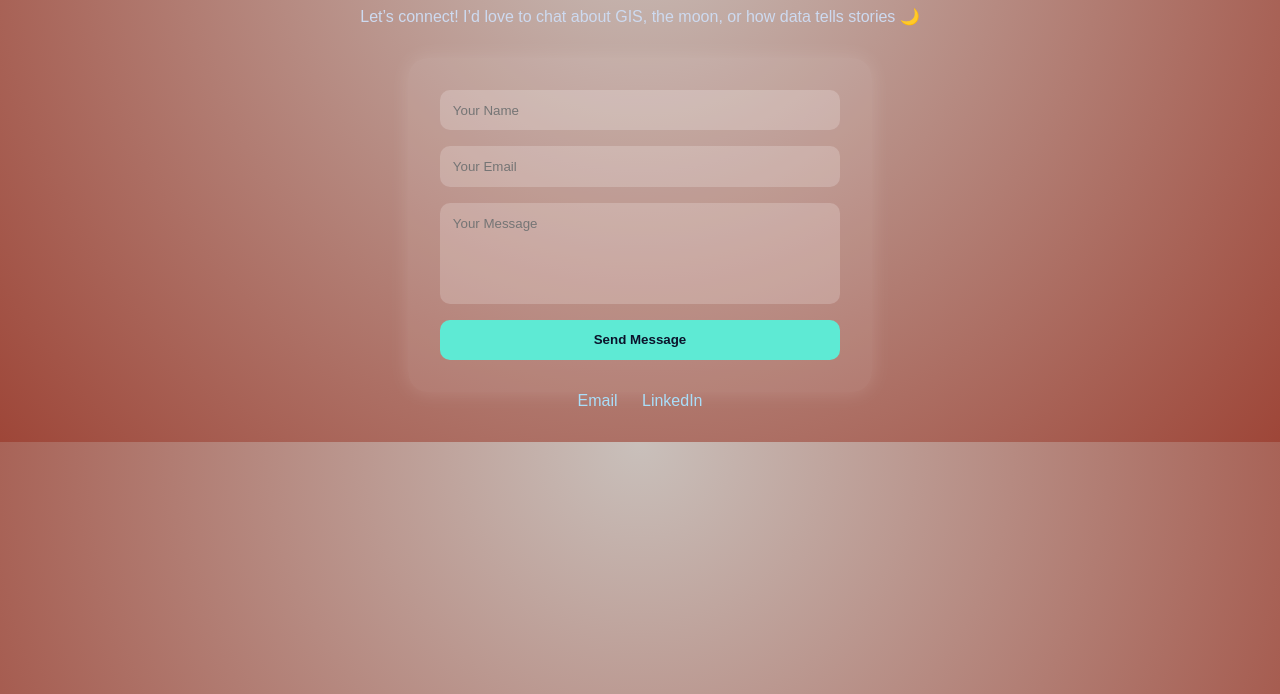
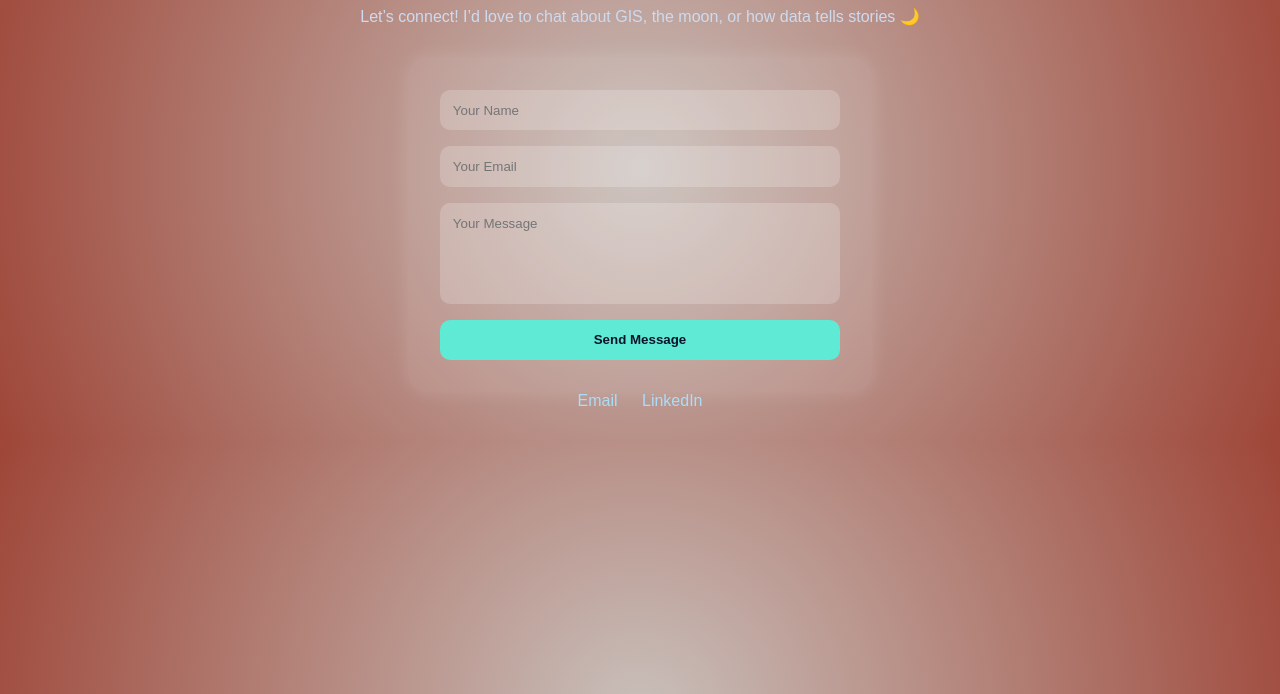
Before and after one commit to idiatouud2/idiatoudiallo.github.io, a plain HTML site: page contact.html in a window 1280 px wide. Shown: the part 106-800 px from the top of the page. Drawn offline with Linux system fonts and the light colour scheme.

Commit message:
Update contact.html

```diff
--- a/contact.html
+++ b/contact.html
@@ -7,7 +7,7 @@
   <style>
     body {
       font-family: "Poppins", sans-serif;
-     background: radial-gradient(circle at top, #C9C0BB, #9E4638);
+     background: radial-gradient(circle at center, #C9C0BB, #9E4638);
 color: #f0f8ff;
 
       text-align: center;
```
